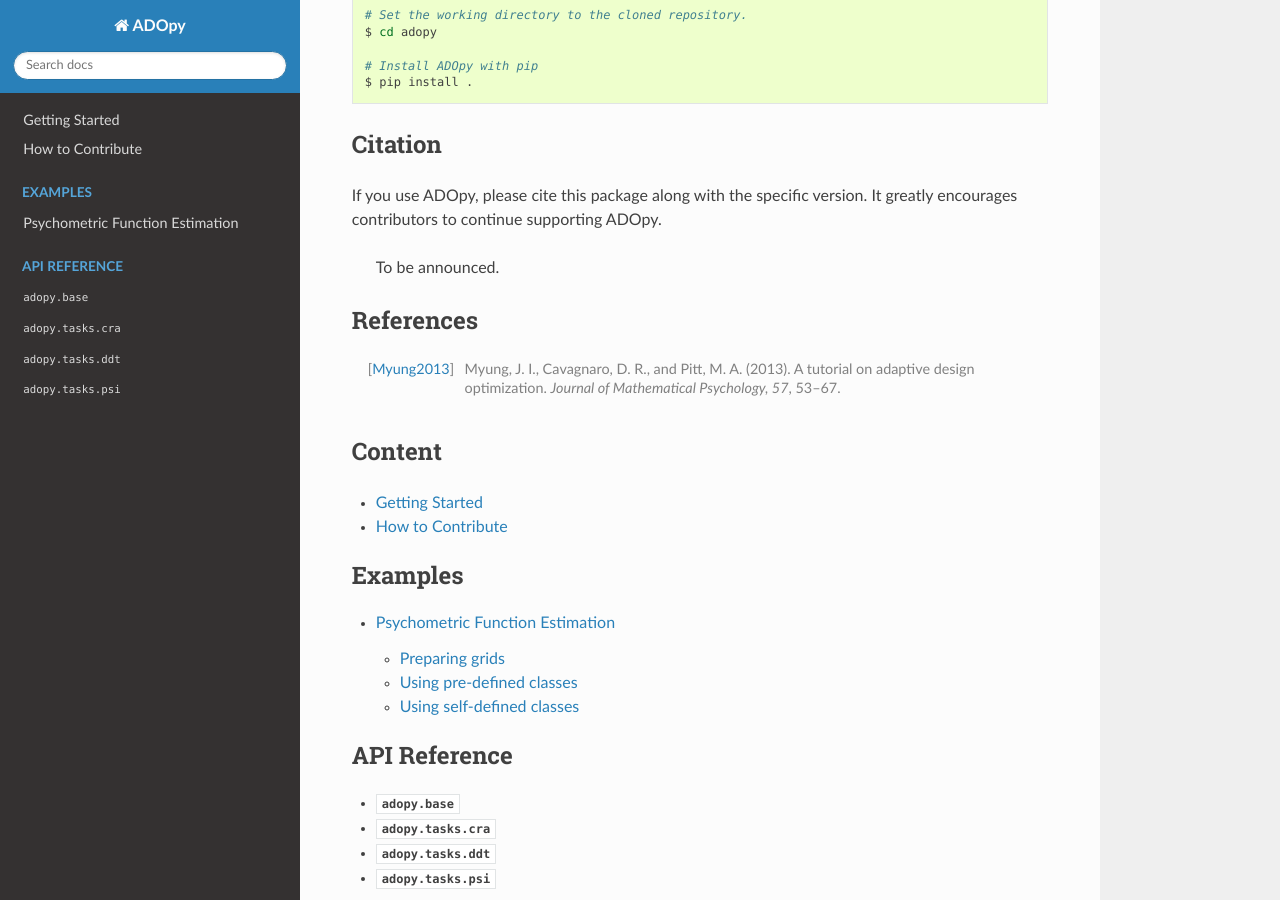
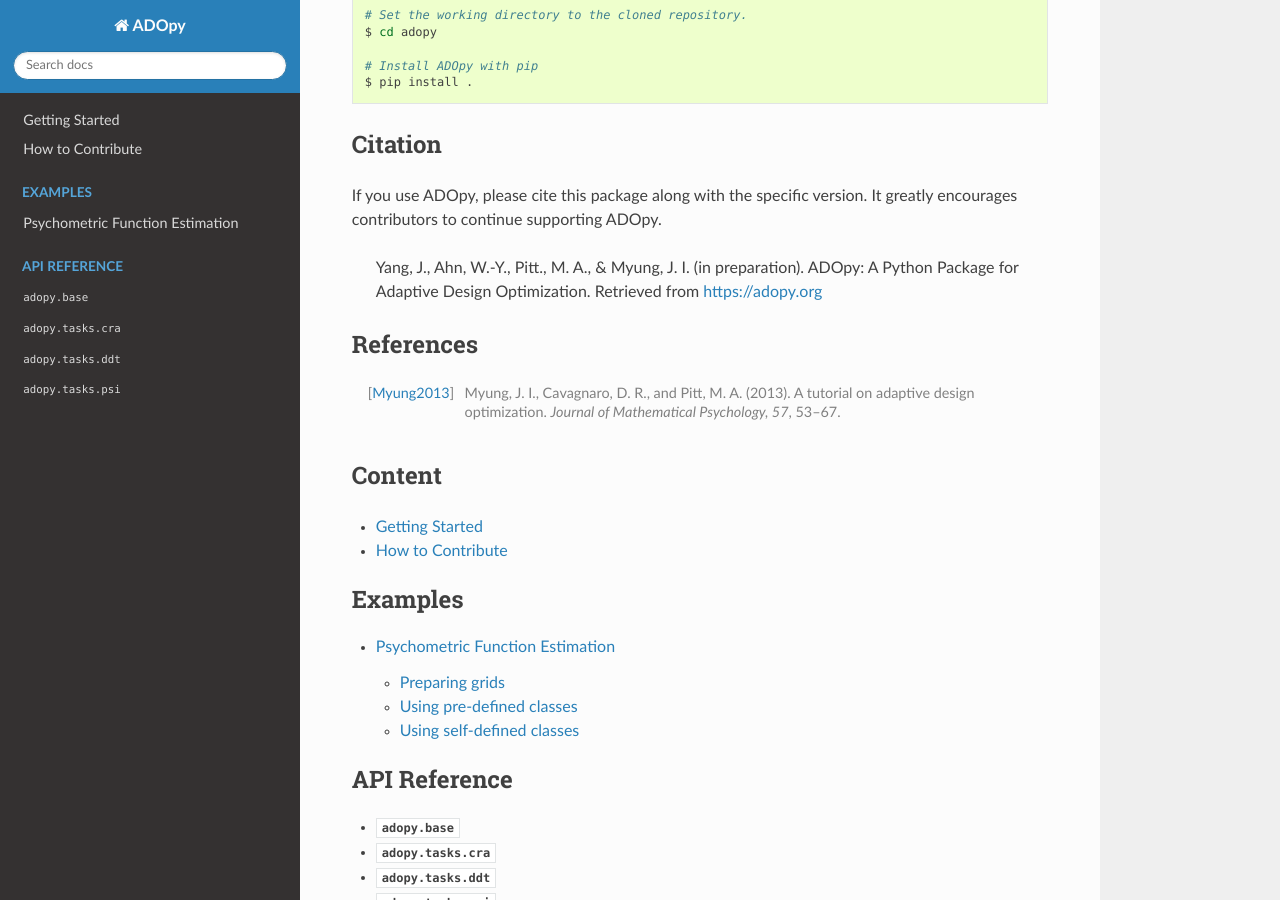
Before and after one commit to adopy/adopy, a Sphinx documentation site: the page built from docs/source/index.rst, in a window 1280 px wide and 900 px high, scrolled down 1344 px. Built offline with Sphinx 7.4.7 and the Read the Docs theme 2.0.0, drawn with Linux system fonts in a browser that asks for light colours; the version number could not be read and is left out.

Commit message:
Add a full citation

```diff
--- a/docs/source/index.rst
+++ b/docs/source/index.rst
@@ -73,7 +73,9 @@ Citation
 If you use ADOpy, please cite this package along with the specific version.
 It greatly encourages contributors to continue supporting ADOpy.
 
-   To be announced.
+   Yang, J., Ahn, W.-Y., Pitt., M. A., & Myung, J. I. (in preparation).
+   ADOpy: A Python Package for Adaptive Design Optimization.
+   Retrieved from https://adopy.org
 
 References
 ----------
```
